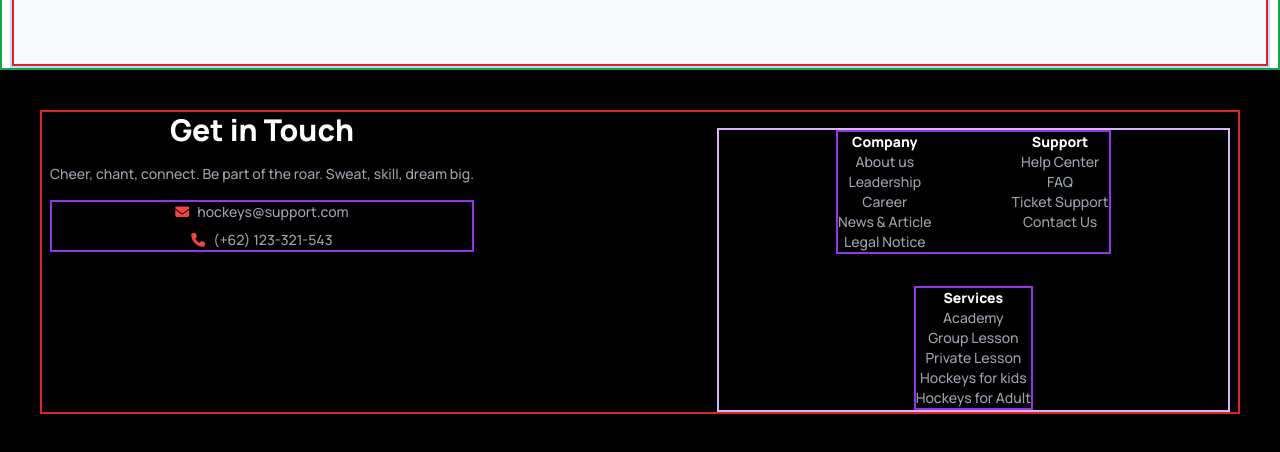
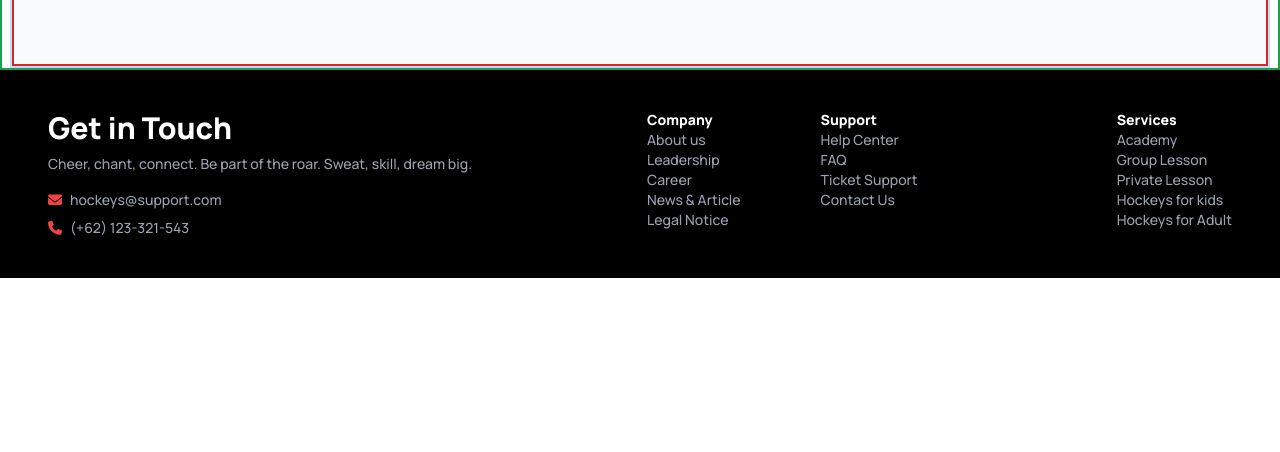
Before and after one commit to nuhainul/b9-a3, a plain HTML site: page index.html in a window 1280 px wide. Shown: the part 3266-3718 px from the top of the page. After the commit the page ends 3544 px from the top, so only its background shows below. Drawn offline with nearby package versions, Linux system fonts and the light colour scheme.

Commit message:
footer for large screen done

```diff
--- a/index.html
+++ b/index.html
@@ -477,15 +477,15 @@
 
     <!-- 8. footer section starts -->
     <!-- daisyui footer -->
-    <footer class="footer p-10 bg-black text-white text-center">
-        <div class="footer container pl-2 pr-2 mx-auto  border-red-600 border-2">
+    <footer class="footer p-10 bg-black text-white text-center lg:text-left">
+        <div class="footer container pl-2 pr-2 mx-auto">
             <aside class="gap-4">
                 <div class="">
-                    <h3 class="text-3xl font-extrabold mb-4">Get in Touch</h3>
+                    <h3 class="text-3xl font-extrabold mb-2">Get in Touch</h3>
                     <!-- replace lorem -->
                     <p class="text-gray-400">Cheer, chant, connect. Be part of the roar. Sweat, skill, dream big.</p>
                 </div>
-                <div class="border-purple-600 border-2 container flex flex-col items-center gap-2">
+                <div class="container flex flex-col lg:items-start items-center gap-2">
                     <div class="flex gap-2 items-center">
                         <i class="fa-solid fa-envelope text-red-500"></i>
                         <p class="text-gray-400">hockeys@support.com</p>
@@ -497,8 +497,8 @@
                 </div>
 
             </aside>
-            <div class="container flex flex-col lg:justify-between items-center gap-8 border-purple-300 border-2 mt-4">
-                <div class="flex border-purple-600 border-2 gap-20">
+            <div class="container flex flex-col lg:flex-row lg:justify-between items-center lg:items-normal gap-8 mt-4 lg:mt-0">
+                <div class="flex gap-20">
                     <nav class="">
                         <header class="font-bold">Company</header>
                         <ul class="">
@@ -520,7 +520,7 @@
                         </ul>
                     </nav>
                 </div>
-                <nav class="border-purple-600 border-2">
+                <nav class="">
                     <header class="font-bold">Services</header>
                     <ul class="">
                         <li class=""><a class="link link-hover text-gray-400">Academy</a></li>
```
